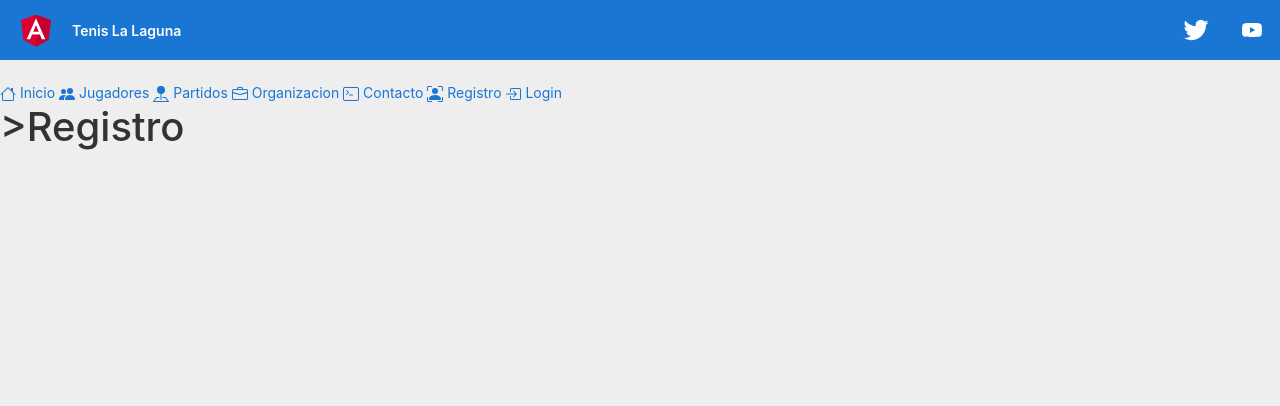
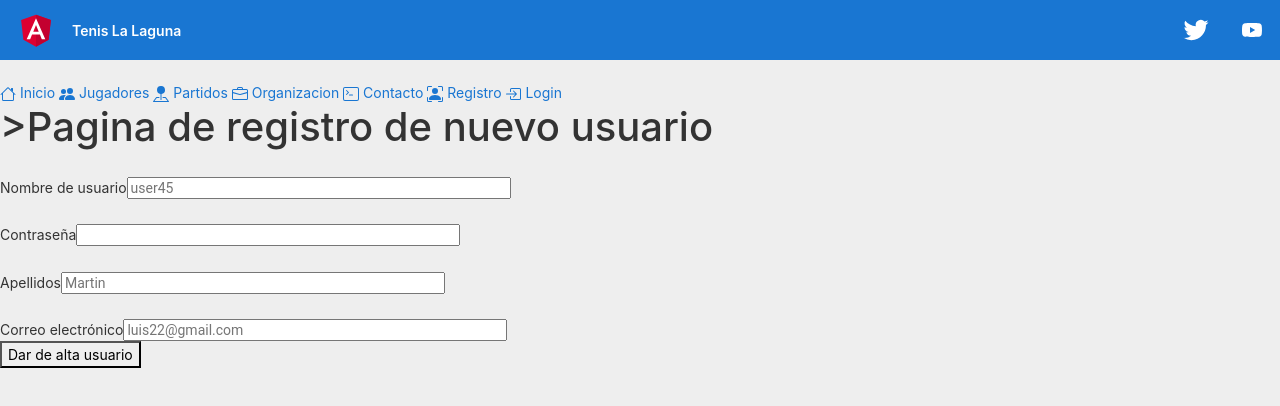
Before and after one commit to Marta163gg/AppTenis, an Angular app: page /registro in a window 1280 px wide. Shown: the top 406 px of the page. Built offline with nearby package versions, Linux system fonts and the light colour scheme.

Commit message:
registro add files

```diff
--- /dev/null
+++ b/src/app/components/registro/registro.component.css
@@ -0,0 +1,18 @@
+/* Formulario */
+
+  .Texto {
+    width: 30%;
+    height: 5%;
+    font-size: 14px;
+    font-family: 'Roboto', sans-serif;
+  }
+
+  #valor{
+    margin-top: 2%;
+  }
+
+/*  #Comprobar{
+      color: #FFFFFF;
+      background-color:  #008000;
+      align-items: center;
+  }*/
--- a/src/app/components/registro/registro.component.html
+++ b/src/app/components/registro/registro.component.html
@@ -1 +1,27 @@
 <h1>>{{title}}</h1>
+
+        <div class="input">
+            <form name="formulario" (ngsubmit)="onSubmit()">
+                <div id="valor">
+                    <label id="nombreUsuario"> Nombre de usuario </label>
+                    <input class="Texto" [(ngModel)]="user.name"  name="name" #name="ngModel" type="text" required placeholder="user45">
+                    <span *ngIf="!name.valid && name.touched"> El nombre es obligatorio </span>
+                </div>
+                <div id="valor">
+                    <label id="contrasena"> Contraseña </label>
+                    <input class="Texto" [(ngModel)]="user.password"  name="password" #password="ngModel"  type="password" required >
+                    <span *ngIf="!password.valid && password.touched"> Tienes que introducir una contraseña </span>
+                </div>
+                <div id="valor">
+                    <label id="apellidos"> Apellidos </label>
+                    <input class="Texto" [(ngModel)]="user.surname" name="surname" #surname="ngModel" type="text" required placeholder="Martin">
+                    <span *ngIf="!surname.valid && surname.touched"> Los apellidos son obligatorios </span>
+
+                </div>
+                <div id="valor">
+                    <label id="correo"> Correo electrónico </label>
+                    <input class="Texto" [(ngModel)]="user.email" name="correo_electronico" id="correoInput" type="text" required placeholder="luis22@gmail.com">
+                </div>
+                <button id="Comprobar" type="submit">Dar de alta usuario</button>
+            </form>
+        </div>
--- a/src/app/components/registro/registro.component.ts
+++ b/src/app/components/registro/registro.component.ts
@@ -1,17 +1,24 @@
 import { Component } from '@angular/core';
 import {Router, ActivatedRoute, Params } from '@angular/router';
+import { User } from '../../models/user';
 
 @Component({
   selector: 'registro',
-  templateUrl: './registro.component.html'
+  templateUrl: './registro.component.html',
+  styleUrls: ['./registro.component.css']
 })
 
 export class RegistroComponent {
 
   public title: String;
+  public user: User;
 
   constructor(private _route: ActivatedRoute, private _router: Router){
-    this.title = 'Registro';
+    this.title = 'Pagina de registro de nuevo usuario';
+    this.user = new User('','','','','','ROLE_USER','');
   }
 
+  onSubmit(){
+    console.log(this.user);
+  }
 }
--- /dev/null
+++ b/src/app/models/user.ts
@@ -0,0 +1,11 @@
+export class User{
+	constructor(
+		public _id: string,
+		public name: string,
+		public surname: string,
+		public password: string,
+		public email: string,
+		public role: string,
+		public image: string
+	){}
+}
```
Also changed, not shown: src/app/models/partido.ts (added).
